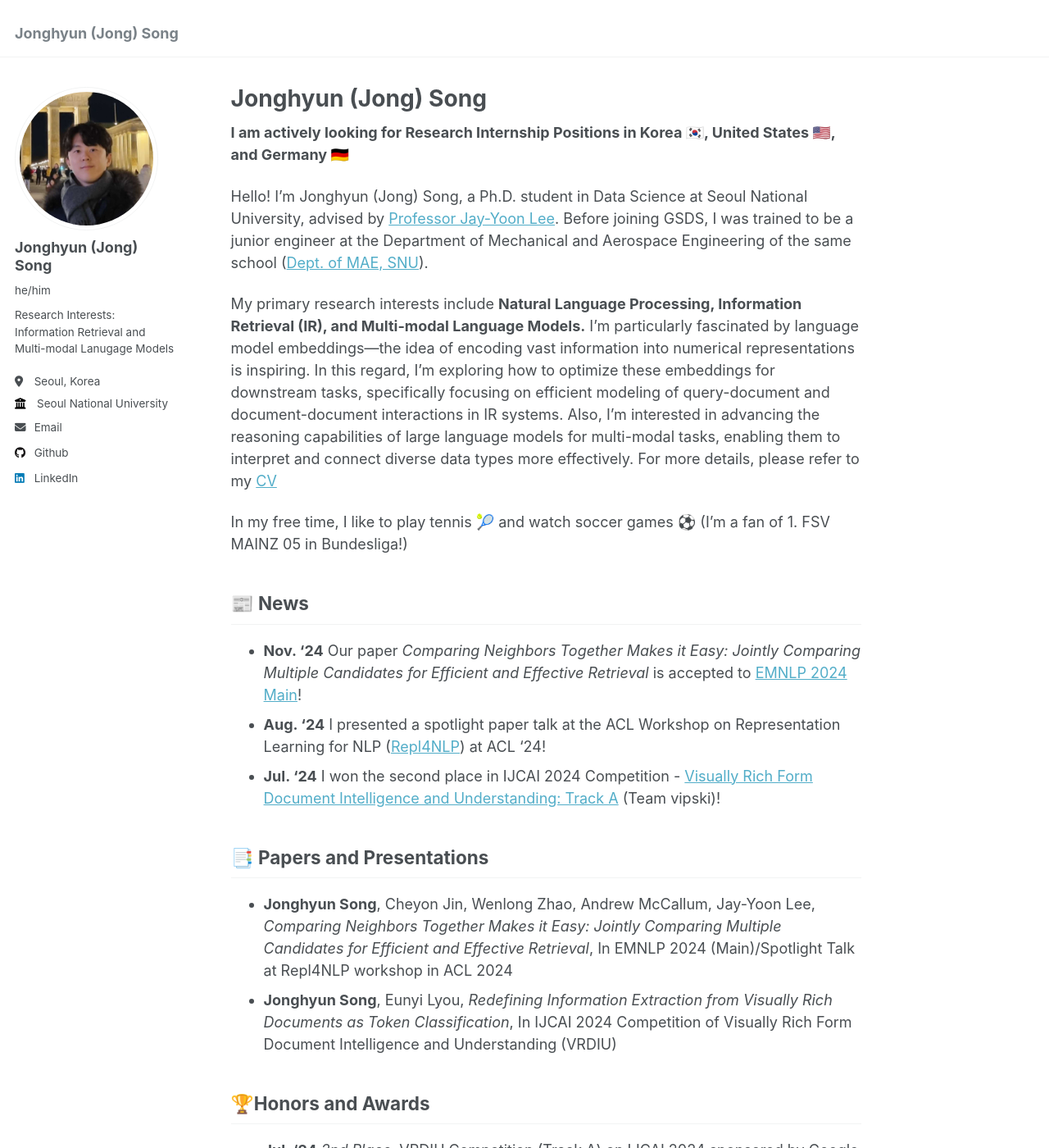
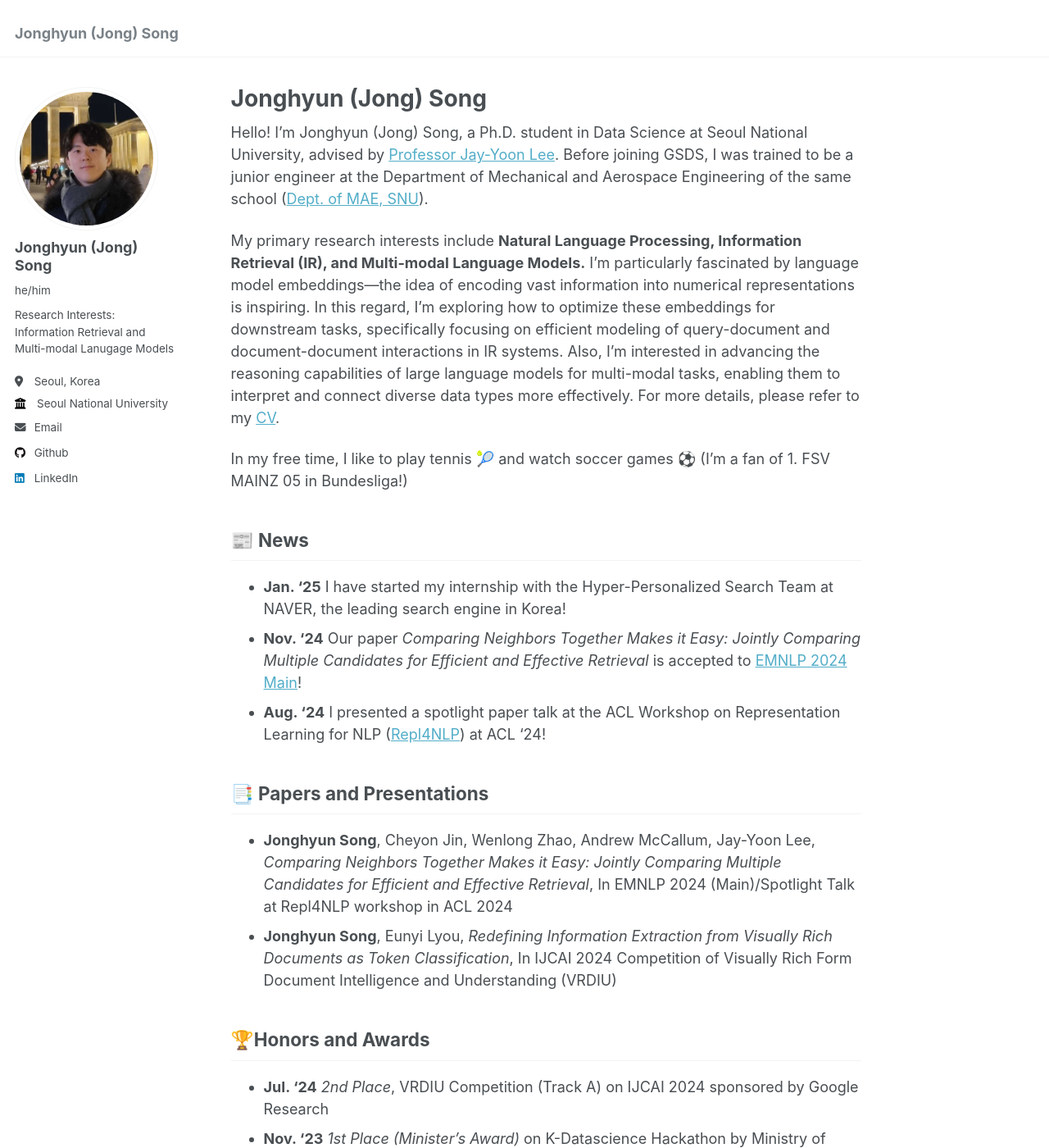
Before and after one commit to yc-song/yc-song.github.io, a Jekyll site: the page built from _pages/about.md, in a window 1280 px wide and 1400 px high. Shown: the whole window at 82% size. Built offline with Jekyll 4.4.1, drawn with Linux system fonts in a browser that asks for light colours; emoji names are drawn with the system emoji font.

Commit message:
Update about.md

```diff
--- a/_pages/about.md
+++ b/_pages/about.md
@@ -6,19 +6,17 @@ redirect_from:
   - /about/
   - /about.html
 ---
-**I am actively looking for Research Internship Positions in Korea :kr:, United States :us:, and Germany :de:**
-
 Hello! I’m Jonghyun (Jong) Song, a Ph.D. student in Data Science at Seoul National University, advised by [Professor Jay-Yoon Lee](https://www.skiml.snu.ac.kr/). Before joining GSDS, I was trained to be a junior engineer at the Department of Mechanical and Aerospace Engineering of the same school ([Dept. of MAE, SNU](https://me.snu.ac.kr/)).
 
-My primary research interests include **Natural Language Processing, Information Retrieval (IR), and Multi-modal Language Models.** I’m particularly fascinated by language model embeddings—the idea of encoding vast information into numerical representations is inspiring. In this regard, I’m exploring how to optimize these embeddings for downstream tasks, specifically focusing on efficient modeling of query-document and document-document interactions in IR systems. Also, I’m interested in advancing the reasoning capabilities of large language models for multi-modal tasks, enabling them to interpret and connect diverse data types more effectively. For more details, please refer to my [CV](https://yc-song.github.io/files/Jong_CV.pdf)
+My primary research interests include **Natural Language Processing, Information Retrieval (IR), and Multi-modal Language Models.** I’m particularly fascinated by language model embeddings—the idea of encoding vast information into numerical representations is inspiring. In this regard, I’m exploring how to optimize these embeddings for downstream tasks, specifically focusing on efficient modeling of query-document and document-document interactions in IR systems. Also, I’m interested in advancing the reasoning capabilities of large language models for multi-modal tasks, enabling them to interpret and connect diverse data types more effectively. For more details, please refer to my [CV](https://yc-song.github.io/files/Jong_CV.pdf).
 
 In my free time, I like to play tennis :tennis: and watch soccer games :soccer: (I'm a fan of 1. FSV MAINZ 05 in Bundesliga!)
 
 :newspaper: News
 -----
+- **Jan. '25** I have started my internship with the Hyper-Personalized Search Team at NAVER, the leading search engine in Korea!
 - **Nov. '24** Our paper *Comparing Neighbors Together Makes it Easy: Jointly Comparing Multiple Candidates for Efficient and Effective Retrieval* is accepted to [EMNLP 2024 Main](https://openreview.net/forum?id=on35SfGw1H&referrer=%5BAuthor%20Console%5D(%2Fgroup%3Fid%3DEMNLP%2F2024%2FConference%2FAuthors%23your-submissions))!
 - **Aug. '24** I presented a spotlight paper talk at the ACL Workshop on Representation Learning for NLP ([Repl4NLP](https://sites.google.com/view/repl4nlp2024)) at ACL '24!
-- **Jul. '24** I won the second place in IJCAI 2024 Competition - [Visually Rich Form Document Intelligence and Understanding: Track A](https://www.kaggle.com/competitions/vrd-iu2024-tracka) (Team vipski)!
 
 :bookmark_tabs: Papers and Presentations
 -----
```
